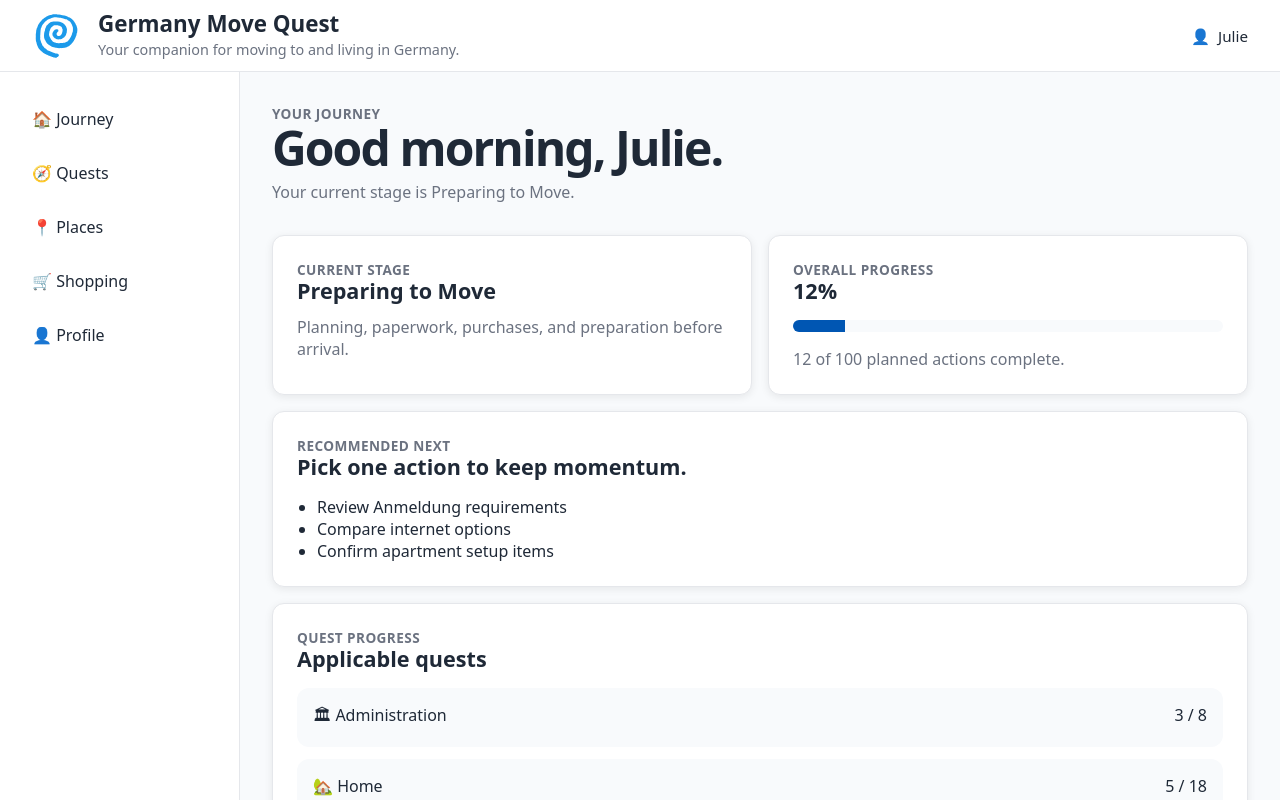
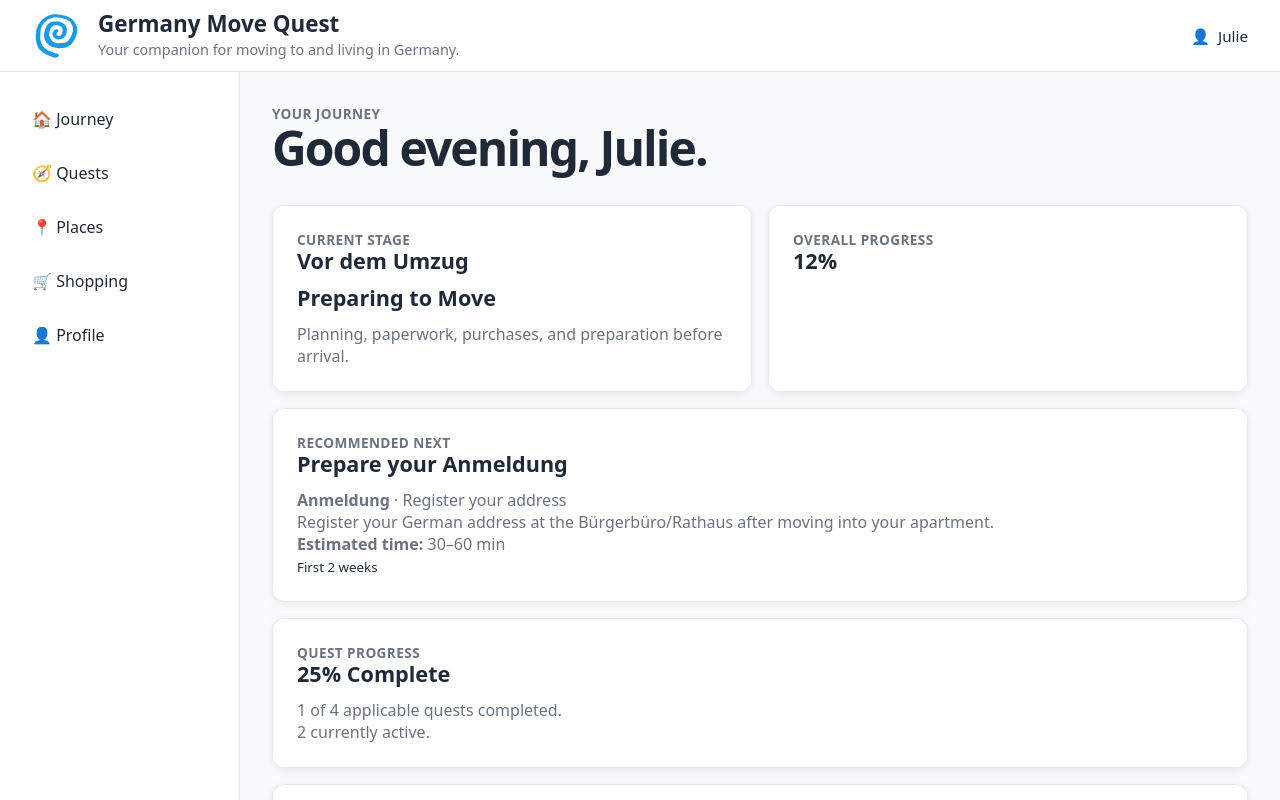
Before and after one commit to JHCairn/germany-move-quest, a React (Vite) app: page / in a window 1280 px wide. Both pictures are taken after a click on the button "Begin Your Journey". Shown: the top 800 px of the page. Built offline with nearby package versions, Linux system fonts and the light colour scheme.

Commit message:
breaking the dashboard into components and getting data from sample data files

```diff
--- /dev/null
+++ b/src/components/dashboard/MilestonesCard.jsx
@@ -0,0 +1,25 @@
+function MilestonesCard({ quests = [] }) {
+  return (
+    <article className="dashboard-card wide-card">
+      <p className="card-eyebrow">Upcoming Milestones</p>
+
+      <h2>Things to keep on the radar</h2>
+
+      {quests.length === 0 ? (
+        <p>No upcoming milestones.</p>
+      ) : (
+        <div className="quest-list">
+          {quests.map((quest) => (
+            <div className="quest-item" key={quest.id}>
+              <h3>{quest.title}</h3>
+              <p>{quest.subtitle}</p>
+              <small>{quest.dueLabel}</small>
+            </div>
+          ))}
+        </div>
+      )}
+    </article>
+  );
+}
+
+export default MilestonesCard;
--- /dev/null
+++ b/src/components/dashboard/ProgressCard.jsx
@@ -0,0 +1,10 @@
+function ProgressCard() {
+  return (
+    <article className="dashboard-card">
+      <p className="card-eyebrow">Overall Progress</p>
+      <h2>12%</h2>
+    </article>
+  );
+}
+
+export default ProgressCard;
--- /dev/null
+++ b/src/components/dashboard/QuestProgressCard.jsx
@@ -0,0 +1,32 @@
+function QuestProgressCard({ quests = [] }) {
+  const totalQuests = quests.length;
+
+  const completedQuests = quests.filter(
+    (quest) => quest.status === "completed"
+  ).length;
+
+  const activeQuests = quests.filter(
+    (quest) => quest.status === "active"
+  ).length;
+
+  const percentComplete =
+    totalQuests === 0
+      ? 0
+      : Math.round((completedQuests / totalQuests) * 100);
+
+  return (
+    <article className="dashboard-card wide-card">
+      <p className="card-eyebrow">Quest Progress</p>
+
+      <h2>{percentComplete}% Complete</h2>
+
+      <p>
+        {completedQuests} of {totalQuests} applicable quests completed.
+      </p>
+
+      <p>{activeQuests} currently active.</p>
+    </article>
+  );
+}
+
+export default QuestProgressCard;
--- /dev/null
+++ b/src/components/dashboard/RecommendationCard.jsx
@@ -0,0 +1,35 @@
+function RecommendationCard({ quests = [] }) {
+  const recommendation = quests[0];
+
+  if (!recommendation) {
+    return (
+      <article className="dashboard-card wide-card">
+        <p className="card-eyebrow">Recommended Next</p>
+        <h2>You're all caught up.</h2>
+        <p>No active quests need attention right now.</p>
+      </article>
+    );
+  }
+
+  return (
+    <article className="dashboard-card wide-card">
+      <p className="card-eyebrow">Recommended Next</p>
+
+      <h2>{recommendation.actionLabel}</h2>
+
+      <p>
+        <strong>{recommendation.title}</strong> · {recommendation.subtitle}
+      </p>
+
+      <p>{recommendation.description}</p>
+
+      <p>
+        <strong>Estimated time:</strong> {recommendation.estimatedTime}
+      </p>
+
+      <small>{recommendation.dueLabel}</small>
+    </article>
+  );
+}
+
+export default RecommendationCard;
--- /dev/null
+++ b/src/components/dashboard/StageCard.jsx
@@ -0,0 +1,14 @@
+function StageCard({ stage }) {
+  return (
+    <article className="dashboard-card">
+      <p className="card-eyebrow">Current Stage</p>
+
+      <h2>{stage.german}</h2>
+      <h2>{stage.english}</h2>
+
+      <p>{stage.description}</p>
+    </article>
+  );
+}
+
+export default StageCard;
--- /dev/null
+++ b/src/data/sampleQuests.js
@@ -0,0 +1,81 @@
+export const quests = [
+  {
+    id: "anmeldung",
+    title: "Anmeldung",
+    subtitle: "Register your address",
+    category: "Bureaucracy",
+    stage: "just-arrived",
+    status: "active",
+    applicable: true,
+    priority: "high",
+    dueLabel: "First 2 weeks",
+    estimatedTime: "30–60 min",
+    actionLabel: "Prepare your Anmeldung",
+    description:
+      "Register your German address at the Bürgerbüro/Rathaus after moving into your apartment.",
+  },
+
+  {
+    id: "krankenkasse",
+    title: "Krankenkasse",
+    subtitle: "Health insurance",
+    category: "Healthcare",
+    stage: "preparing",
+    status: "active",
+    applicable: true,
+    priority: "high",
+    dueLabel: "Before arrival",
+    estimatedTime: "20–30 min",
+    actionLabel: "Choose your health insurance",
+    description:
+      "Confirm your health insurance arrangements before relocating to Germany.",
+  },
+
+  {
+    id: "bank",
+    title: "Bankkonto",
+    subtitle: "German bank account",
+    category: "Finance",
+    stage: "preparing",
+    status: "completed",
+    applicable: true,
+    priority: "medium",
+    dueLabel: "Completed",
+    estimatedTime: "45 min",
+    actionLabel: "Open a German bank account",
+    description:
+      "Set up a German IBAN for salary payments, utilities, and direct debits.",
+  },
+
+  {
+    id: "internet",
+    title: "Internetanschluss",
+    subtitle: "Home internet",
+    category: "Apartment",
+    stage: "settling-in",
+    status: "next",
+    applicable: true,
+    priority: "medium",
+    dueLabel: "After move-in",
+    estimatedTime: "15 min",
+    actionLabel: "Arrange home internet",
+    description:
+      "Order home internet service and schedule the installation appointment.",
+  },
+
+  {
+    id: "car",
+    title: "Führerschein / Auto",
+    subtitle: "Driving and car setup",
+    category: "Transport",
+    stage: "optional",
+    status: "next",
+    applicable: false,
+    priority: "low",
+    dueLabel: "Optional",
+    estimatedTime: "Varies",
+    actionLabel: "Review driving requirements",
+    description:
+      "Only applicable if you plan to drive or purchase a car in Germany.",
+  },
+];
--- /dev/null
+++ b/src/data/stages.js
@@ -0,0 +1,37 @@
+export const stages = [
+  {
+    id: "planning",
+    german: "Planung",
+    english: "Planning",
+    description:
+      "Research Germany, understand the relocation process, and make your moving plans.",
+  },
+  {
+    id: "preparing",
+    german: "Vor dem Umzug",
+    english: "Preparing to Move",
+    description:
+      "Planning, paperwork, purchases, and preparation before arrival.",
+  },
+  {
+    id: "just-arrived",
+    german: "Frisch angekommen",
+    english: "Just Arrived",
+    description:
+      "Complete the essential registration and settlement tasks after arriving.",
+  },
+  {
+    id: "settling-in",
+    german: "Einrichten",
+    english: "Settling In",
+    description:
+      "Set up your home, utilities, services, and everyday life.",
+  },
+  {
+    id: "established",
+    german: "Angekommen",
+    english: "Established",
+    description:
+      "Your move is complete and Germany feels like home.",
+  },
+];
--- a/src/pages/JourneyPage.jsx
+++ b/src/pages/JourneyPage.jsx
@@ -1,83 +1,47 @@
 import "./JourneyPage.css";
+import { getGreeting } from "../utils/greeting";
+
+import { quests } from "../data/sampleQuests";
+import StageCard from "../components/dashboard/StageCard";
+import ProgressCard from "../components/dashboard/ProgressCard";
+import RecommendationCard from "../components/dashboard/RecommendationCard";
+import QuestProgressCard from "../components/dashboard/QuestProgressCard";
+import MilestonesCard from "../components/dashboard/MilestonesCard";
+import { stages } from "../data/stages";
+
+const currentStage = stages.find(
+  (stage) => stage.id === "preparing"
+);
 
 function JourneyPage() {
+  const applicableQuests = quests.filter((quest) => quest.applicable);
+
+  const activeQuests = applicableQuests.filter(
+    (quest) => quest.status === "active"
+  );
+
+  const nextQuests = applicableQuests.filter(
+    (quest) => quest.status === "next"
+  );
+
+  const completedQuests = applicableQuests.filter(
+    (quest) => quest.status === "completed"
+  );
+
+
   return (
     <section className="journey-page">
       <div className="journey-header">
         <p className="journey-eyebrow">Your Journey</p>
-        <h1>Good morning, Julie.</h1>
-        <p>Your current stage is Preparing to Move.</p>
-      </div>
+        <h1>{getGreeting()}, Julie.</h1>
+       </div>
 
       <div className="journey-grid">
-        <article className="dashboard-card">
-          <p className="card-eyebrow">Current Stage</p>
-          <h2>Preparing to Move</h2>
-          <p>Planning, paperwork, purchases, and preparation before arrival.</p>
-        </article>
-
-        <article className="dashboard-card">
-          <p className="card-eyebrow">Overall Progress</p>
-          <h2>12%</h2>
-          <div className="progress-bar">
-            <div className="progress-fill"></div>
-          </div>
-          <p>12 of 100 planned actions complete.</p>
-        </article>
-
-        <article className="dashboard-card wide-card">
-          <p className="card-eyebrow">Recommended Next</p>
-          <h2>Pick one action to keep momentum.</h2>
-
-          <ul className="recommendation-list">
-            <li>Review Anmeldung requirements</li>
-            <li>Compare internet options</li>
-            <li>Confirm apartment setup items</li>
-          </ul>
-        </article>
-
-        <article className="dashboard-card wide-card">
-          <p className="card-eyebrow">Quest Progress</p>
-          <h2>Applicable quests</h2>
-
-          <div className="quest-progress-list">
-            <div className="quest-progress-row">
-              <span>🏛 Administration</span>
-              <span>3 / 8</span>
-            </div>
-
-            <div className="quest-progress-row">
-              <span>🏡 Home</span>
-              <span>5 / 18</span>
-            </div>
-
-            <div className="quest-progress-row">
-              <span>💰 Finance</span>
-              <span>2 / 7</span>
-            </div>
-
-            <div className="quest-progress-row">
-              <span>🐱 Pets</span>
-              <span>1 / 4</span>
-            </div>
-
-            <div className="quest-progress-row">
-              <span>🧳 Transition</span>
-              <span>0 / 6</span>
-            </div>
-          </div>
-        </article>
-
-        <article className="dashboard-card wide-card">
-          <p className="card-eyebrow">Upcoming Milestones</p>
-          <h2>Things to keep on the radar</h2>
-
-          <ul className="milestone-list">
-            <li>Apartment handover</li>
-            <li>Move date</li>
-            <li>Anmeldung window</li>
-          </ul>
-        </article>
+        <StageCard stage={currentStage} />
+        <ProgressCard />
+        <RecommendationCard quests={activeQuests} />
+        <QuestProgressCard quests={applicableQuests} />
+        <MilestonesCard quests={nextQuests} />
       </div>
     </section>
   );
--- /dev/null
+++ b/src/utils/greeting.js
@@ -0,0 +1,13 @@
+export function getGreeting() {
+  const hour = new Date().getHours();
+
+  if (hour < 12) {
+    return "Good morning";
+  }
+
+  if (hour < 18) {
+    return "Good afternoon";
+  }
+
+  return "Good evening";
+}
```
Also changed, not shown: src/data/sampleJourneyData.js (added, +31 -0 lines).
